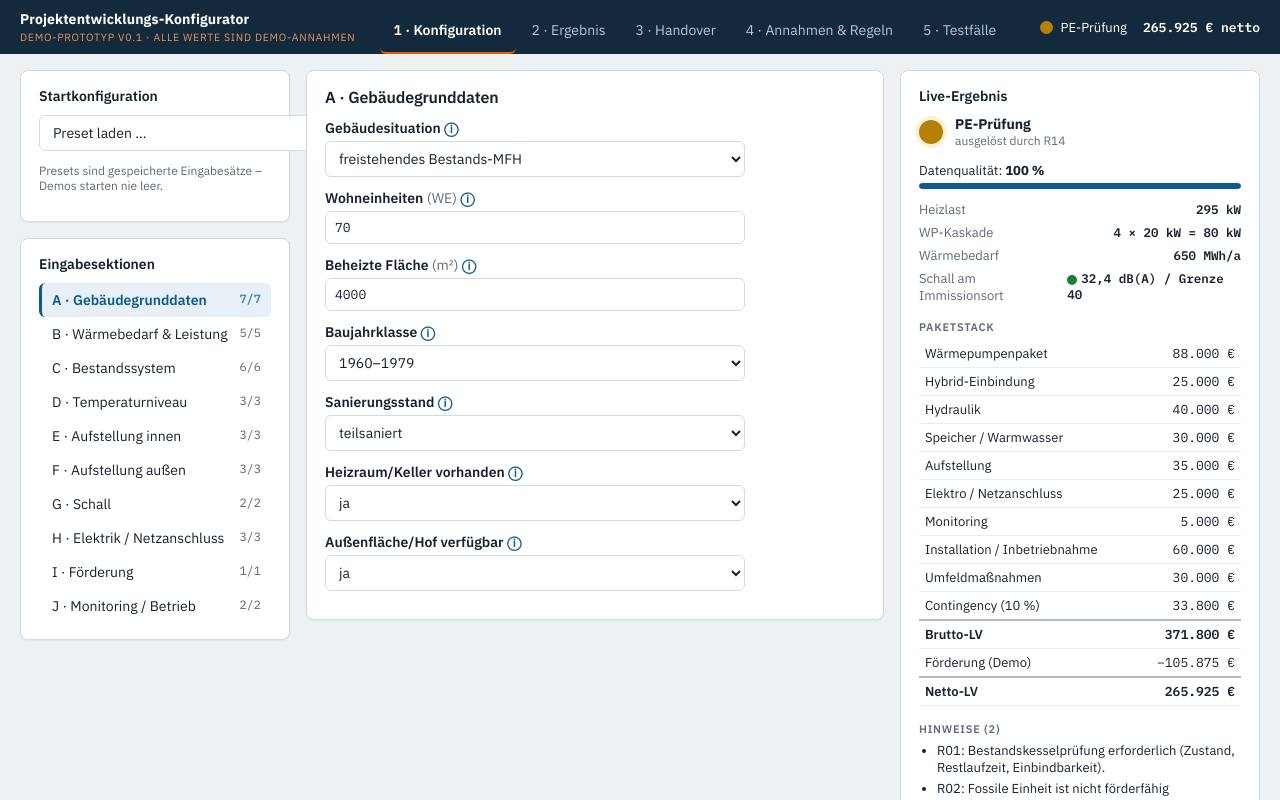
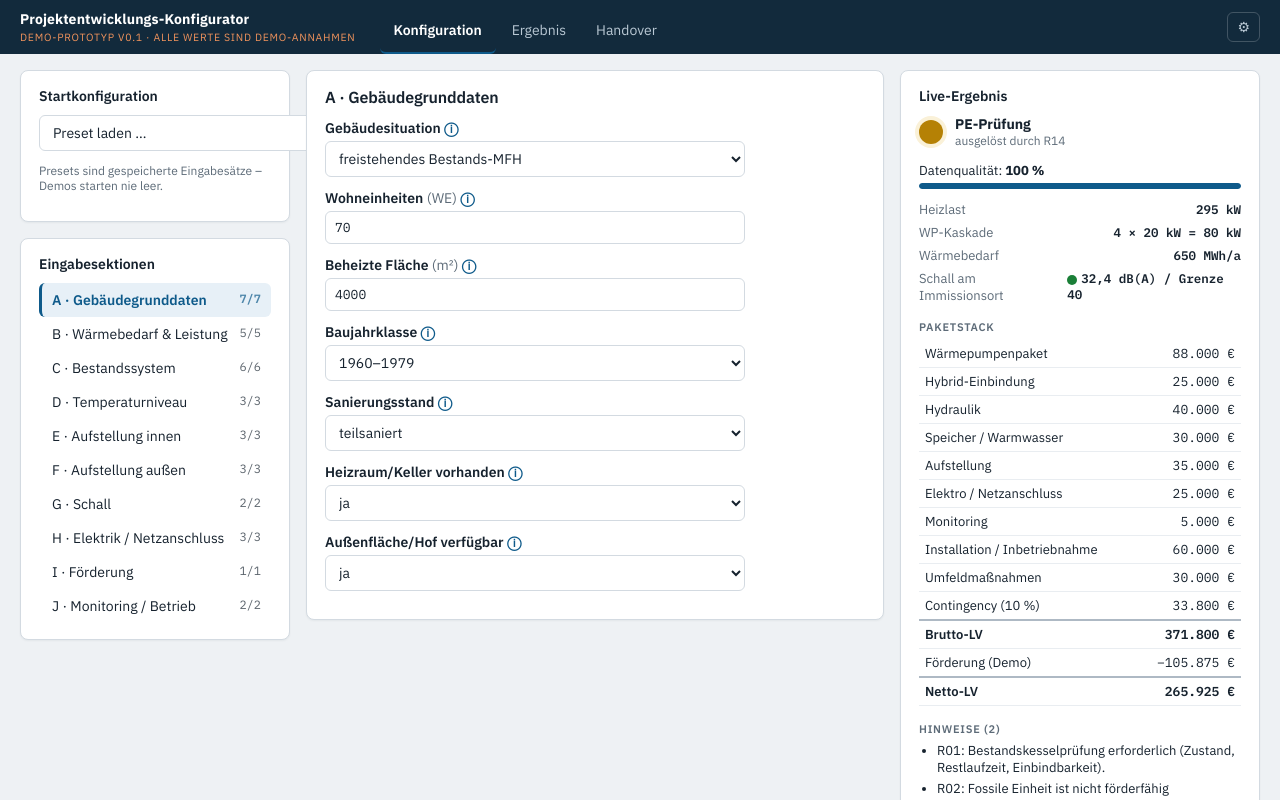
Before and after one commit to johakunath/SysKon, a React (Vite) app: page / in a window 1280 px wide. Shown: the top 800 px of the page. Built offline with nearby package versions, Linux system fonts and the light colour scheme.

Commit message:
SK-35: Hauptnavigation auf 3 Schritte reduzieren
Konfiguration/Ergebnis/Handover als Hauptflow; Annahmen & Regeln und
Testfälle hinter Admin-Toggle (⚙) versteckt. Nav-Labels ohne Nummerierung.

https://claude.ai/code/session_01XPX5pGRAJqsjme2rjnNggG

```diff
--- a/src/App.jsx
+++ b/src/App.jsx
@@ -1,24 +1,26 @@
 import React, { useMemo, useState } from 'react'
 import { ANNAHMEN } from './data/annahmen.js'
 import { PRESETS, DEFAULT_PRESET_ID } from './data/presets.js'
-import { berechne, STATUS_LABEL } from './logic/engine.js'
-import { euro } from './screens/format.js'
+import { berechne } from './logic/engine.js'
 import Konfiguration from './screens/Konfiguration.jsx'
 import Ergebnis from './screens/Ergebnis.jsx'
 import Handover from './screens/Handover.jsx'
 import Annahmen from './screens/Annahmen.jsx'
 import Testfaelle from './screens/Testfaelle.jsx'
 
-const SCREENS = [
-  ['konfiguration', '1 · Konfiguration'],
-  ['ergebnis', '2 · Ergebnis'],
-  ['handover', '3 · Handover'],
-  ['annahmen', '4 · Annahmen & Regeln'],
-  ['testfaelle', '5 · Testfälle'],
+const MAIN_SCREENS = [
+  ['konfiguration', 'Konfiguration'],
+  ['ergebnis', 'Ergebnis'],
+  ['handover', 'Handover'],
+]
+const ADMIN_SCREENS = [
+  ['annahmen', 'Annahmen & Regeln'],
+  ['testfaelle', 'Testfälle'],
 ]
 
 export default function App() {
   const [screen, setScreen] = useState('konfiguration')
+  const [adminModus, setAdminModus] = useState(false)
   const [eingaben, setEingaben] = useState(
     () => ({ ...PRESETS.find(p => p.id === DEFAULT_PRESET_ID).eingaben })
   )
@@ -28,6 +30,8 @@ export default function App() {
 
   const props = { eingaben, setEingaben, annahmen, setAnnahmen, ergebnis, setScreen }
 
+  const visibleScreens = adminModus ? [...MAIN_SCREENS, ...ADMIN_SCREENS] : MAIN_SCREENS
+
   return (
     <div className="app">
       <header className="topbar no-print">
@@ -36,17 +40,22 @@ export default function App() {
           <span className="badge demo">Demo-Prototyp v0.1 · alle Werte sind Demo-Annahmen</span>
         </div>
         <nav className="tabs">
-          {SCREENS.map(([id, label]) => (
-            <button key={id} className={screen === id ? 'tab aktiv' : 'tab'} onClick={() => setScreen(id)}>
+          {visibleScreens.map(([id, label]) => (
+            <button key={id} className={`tab${screen === id ? ' aktiv' : ''}${ADMIN_SCREENS.some(s => s[0] === id) ? ' tab-admin' : ''}`} onClick={() => setScreen(id)}>
               {label}
             </button>
           ))}
         </nav>
-        <div className="kopf-status">
-          <span className={`ampel ${ergebnis.status ?? 'unbekannt'}`} />
-          <span>{STATUS_LABEL[ergebnis.status]}</span>
-          <span className="kopf-netto">{euro(ergebnis.lv.netto)} netto</span>
-        </div>
+        <button
+          className={`admin-toggle no-print${adminModus ? ' aktiv' : ''}`}
+          onClick={() => {
+            setAdminModus(m => !m)
+            if (adminModus && ADMIN_SCREENS.some(s => s[0] === screen)) setScreen('konfiguration')
+          }}
+          title="Admin-Bereich ein-/ausblenden"
+        >
+          ⚙
+        </button>
       </header>
 
       {screen === 'konfiguration' && <Konfiguration {...props} />}
--- a/src/styles.css
+++ b/src/styles.css
@@ -79,9 +79,16 @@ body {
   transition: color var(--t), background-color var(--t), border-color var(--t);
 }
 .tab:hover { background: rgb(255 255 255 / 0.07); color: #fff; }
-.tab.aktiv { color: #fff; font-weight: 600; border-bottom-color: var(--signal); }
-.kopf-status { display: flex; align-items: center; gap: 8px; font-size: 13px; padding-bottom: 10px; }
-.kopf-netto { font-weight: 600; margin-left: 8px; font-family: var(--mono); font-size: 13px; }
+.tab.aktiv { color: #fff; font-weight: 600; border-bottom-color: var(--akzent); }
+.tab.tab-admin { color: var(--topbar-text); opacity: 0.75; border-left: 1px solid rgb(255 255 255 / 0.12); margin-left: 8px; padding-left: 16px; }
+.tab.tab-admin.aktiv { opacity: 1; border-bottom-color: var(--signal); }
+.admin-toggle {
+  background: transparent; border: 1px solid rgb(255 255 255 / 0.2); border-radius: var(--radius-klein);
+  color: var(--topbar-text); padding: 5px 9px; cursor: pointer; font-size: 14px;
+  margin-bottom: 10px; transition: color var(--t), background-color var(--t), border-color var(--t);
+}
+.admin-toggle:hover { background: rgb(255 255 255 / 0.1); color: #fff; border-color: rgb(255 255 255 / 0.4); }
+.admin-toggle.aktiv { color: var(--signal-hell); border-color: var(--signal-hell); }
 
 /* Ampeln: Status als CSS-Klasse (gruen/gelb/orange/rot/unbekannt) */
 .ampel {
```
Also changed, not shown: 1 other file (tests, documents, lock files or other folders).
